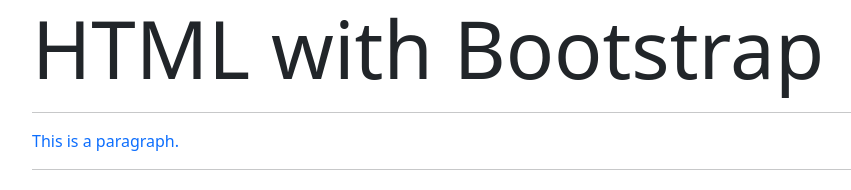
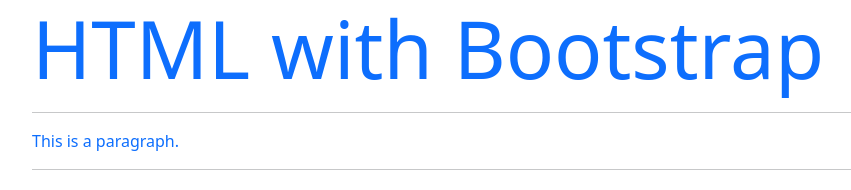
Before and after one commit to vamandeshmukh/cg-html-css-js-bs, a plain HTML site: page html-demos/06-html-with-bootstrap.html in a window 1280 px wide. Shown: the whole page, without its empty margins (50-901 px from the left). Drawn offline with nearby package versions, Linux system fonts and the light colour scheme.

Commit message:
bootstrap

```diff
--- a/html-demos/06-html-with-bootstrap.html
+++ b/html-demos/06-html-with-bootstrap.html
@@ -10,7 +10,7 @@
 
 <body>
     <div class="container">
-        <h1 class="display-1">HTML with Bootstrap</h1>
+        <h1 class="display-1 text-primary">HTML with Bootstrap</h1>
         <hr />
         <p class="text-primary">This is a paragraph. </p>
         <hr />
```
